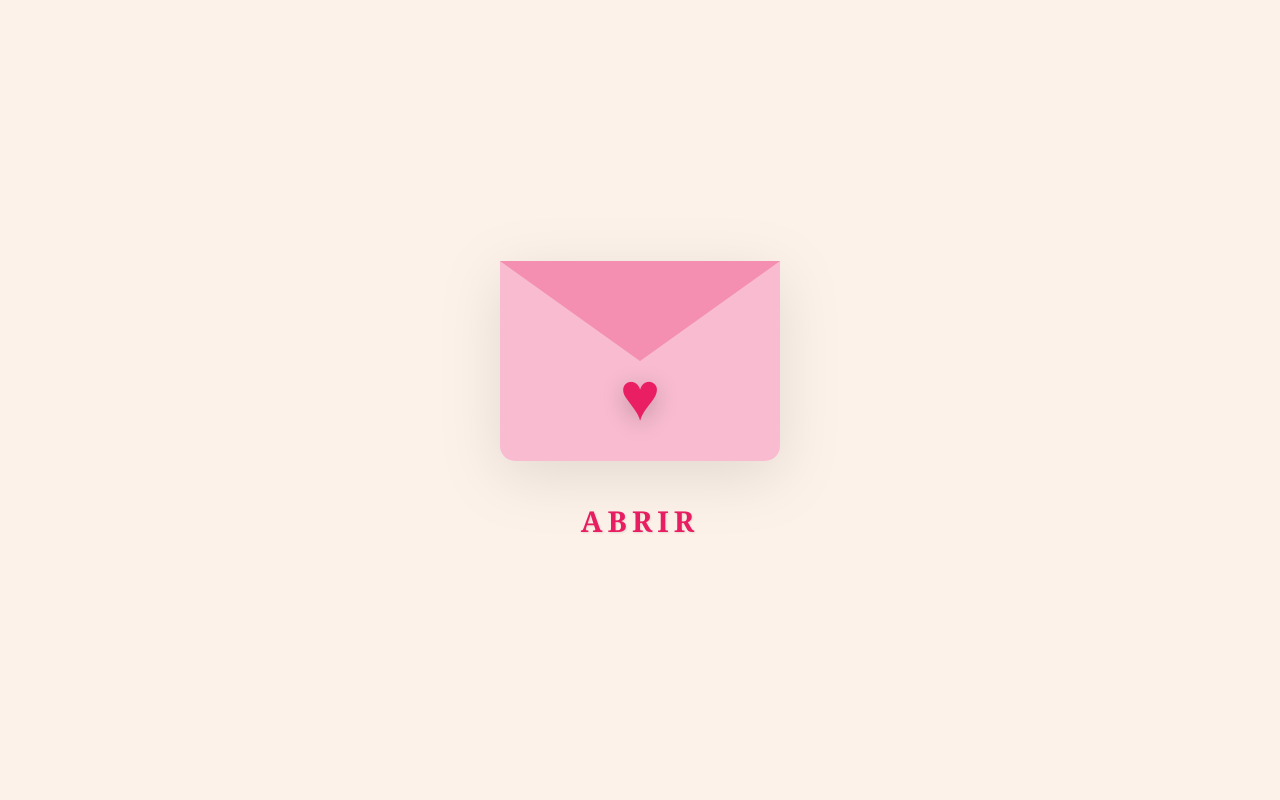
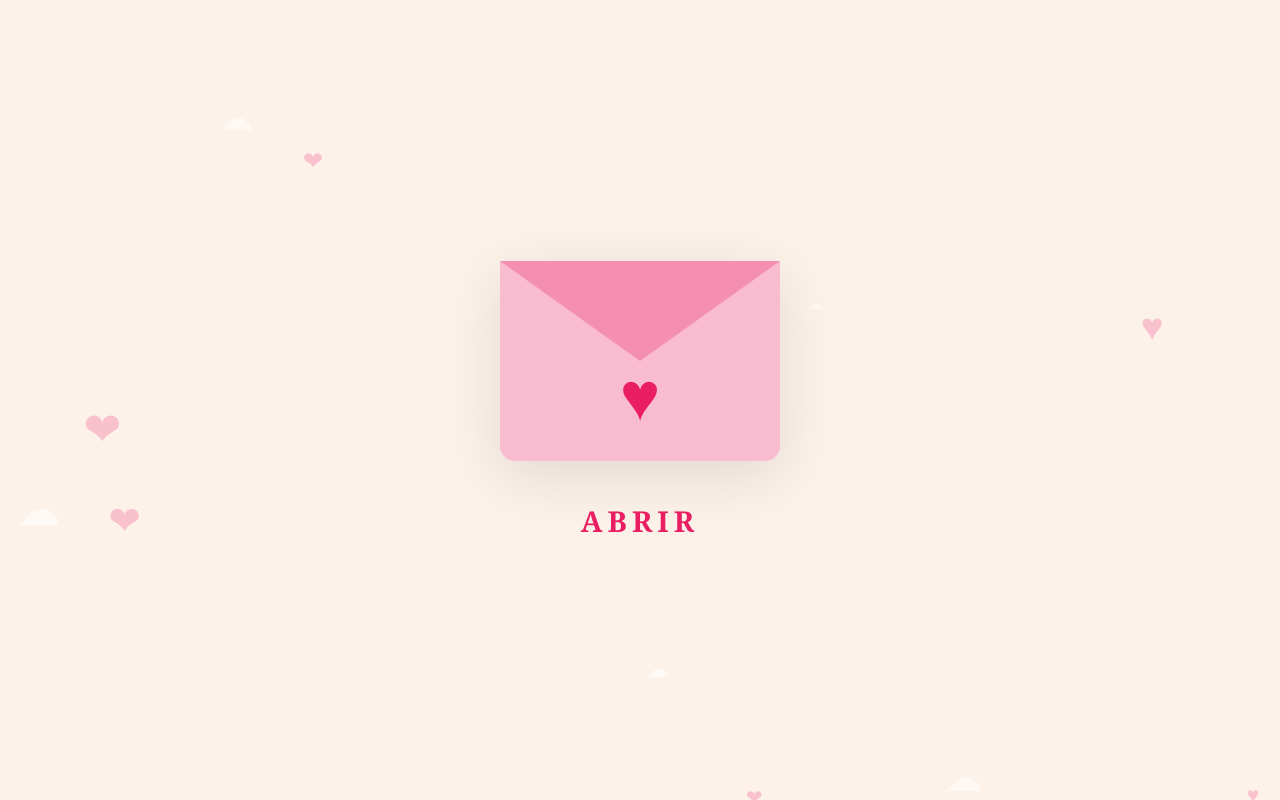
Before and after one commit to swgohalejandro/Regalo, a plain HTML site: page index.html in a window 1280 px wide. Drawn offline with Linux system fonts and the light colour scheme.

Commit message:
index.html

```diff
--- a/index.html
+++ b/index.html
@@ -10,7 +10,6 @@
             --pink-light: #f8bbd0;
             --pink-main: #f48fb1;
             --pink-dark: #e91e63;
-            --cloud-white: rgba(255, 255, 255, 0.8);
         }
 
         body {
@@ -26,7 +25,7 @@
             overflow: hidden;
         }
 
-        /* --- FONDO ANIMADO (Nubes y Corazones) --- */
+        /* --- FONDO GLOBAL ANIMADO --- */
         .background-elements {
             position: fixed;
             top: 0;
@@ -34,13 +33,14 @@
             width: 100%;
             height: 100%;
             pointer-events: none;
-            z-index: 0;
+            z-index: 1; /* Por detrás de todo */
         }
 
         .bg-item {
             position: absolute;
             animation: moveRight linear infinite;
-            opacity: 0.6;
+            opacity: 0.5;
+            user-select: none;
         }
 
         @keyframes moveRight {
@@ -48,20 +48,20 @@
             to { transform: translateX(calc(100vw + 100px)); }
         }
 
-        /* --- SOBRE ESTILO PAPERCRAFT --- */
+        /* --- PANTALLA DEL SOBRE --- */
         #envelope-screen {
             position: fixed;
             top: 0;
             left: 0;
             width: 100%;
             height: 100%;
-            background-color: var(--bg-color);
             display: flex;
             flex-direction: column;
             align-items: center;
             justify-content: center;
             z-index: 100;
             transition: opacity 1s ease, visibility 1s;
+            background-color: transparent; /* Para que se vea el fondo global */
         }
 
         .envelope-wrapper {
@@ -70,6 +70,7 @@
             height: 200px;
             cursor: pointer;
             filter: drop-shadow(0 15px 30px rgba(0,0,0,0.1));
+            z-index: 101;
         }
 
         .envelope-base {
@@ -95,10 +96,6 @@
             transform-origin: top;
         }
 
-        .envelope-wrapper:hover .envelope-flap {
-            transform: rotateX(160deg);
-        }
-
         .heart-seal {
             position: absolute;
             top: 50%;
@@ -108,7 +105,6 @@
             color: var(--pink-dark);
             z-index: 4;
             animation: pulse 1.5s infinite;
-            filter: drop-shadow(0 5px 10px rgba(0,0,0,0.2));
         }
 
         .open-btn-text {
@@ -117,7 +113,7 @@
             font-weight: bold;
             color: var(--pink-dark);
             letter-spacing: 5px;
-            text-shadow: 1px 1px 2px rgba(0,0,0,0.1);
+            z-index: 101;
         }
 
         @keyframes pulse {
@@ -149,7 +145,7 @@
             height: 150px;
             background-color: #5d4037;
             border-radius: 5px;
-            z-index: 1;
+            z-index: 2;
         }
 
         .hearts-copa {
@@ -157,7 +153,7 @@
             bottom: 60px;
             width: 100%;
             height: 400px;
-            z-index: 2;
+            z-index: 3;
         }
 
         .heart-particle {
@@ -180,6 +176,7 @@
             margin: 20px 0;
             box-shadow: 0 10px 25px rgba(0,0,0,0.05);
             text-align: center;
+            z-index: 10;
         }
 
         .time-display {
@@ -194,6 +191,7 @@
             font-style: italic;
             line-height: 1.5;
             padding: 0 15px;
+            z-index: 10;
         }
     </style>
 </head>
@@ -225,22 +223,21 @@
     </div>
 
     <script>
-        // Crear nubes y corazones de fondo
+        // Generar elementos de fondo (Nubes y Corazones moviéndose a la derecha)
         function createBackground() {
             const bg = document.getElementById('bgElements');
             const icons = ['☁', '♥', '☁', '❤'];
 
-            for (let i = 0; i < 15; i++) {
+            for (let i = 0; i < 18; i++) {
                 const item = document.createElement('div');
                 item.className = 'bg-item';
                 item.innerText = icons[Math.floor(Math.random() * icons.length)];
 
-                const size = 20 + Math.random() * 40;
+                const size = 15 + Math.random() * 35;
                 item.style.fontSize = `${size}px`;
                 item.style.top = `${Math.random() * 100}vh`;
 
-                // Velocidades y retrasos aleatorios para que se vea natural
-                const duration = 15 + Math.random() * 20;
+                const duration = 12 + Math.random() * 20;
                 const delay = Math.random() * -30;
 
                 item.style.animationDuration = `${duration}s`;
@@ -252,6 +249,10 @@
         }
 
         function openGift() {
+            // Animación de la tapa abriéndose
+            document.querySelector('.envelope-flap').style.transform = 'rotateX(160deg)';
+
+            setTimeout(() => {
                 document.getElementById('envelope-screen').style.opacity = '0';
                 setTimeout(() => {
                     document.getElementById('envelope-screen').style.display = 'none';
@@ -260,6 +261,7 @@
                     setTimeout(() => main.style.opacity = '1', 50);
                     generateTree();
                 }, 1000);
+            }, 300);
         }
 
         function generateTree() {
@@ -286,6 +288,7 @@
             }
         }
 
+        // FECHA DE INICIO: 18 de marzo de 2025
         const startTime = new Date(2025, 2, 18);
         function updateCounter() {
             const now = new Date();
@@ -297,6 +300,7 @@
             document.getElementById('timeCounter').innerText = `${d} días, ${h}h ${m}m ${s}s`;
         }
 
+        // Ejecutar al cargar
         createBackground();
         setInterval(updateCounter, 1000);
         updateCounter();
```
Lines whose indentation alone changed are shown as unchanged.
